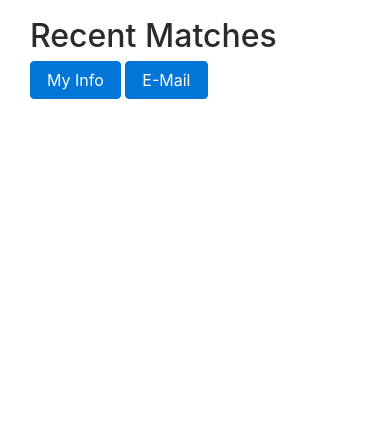
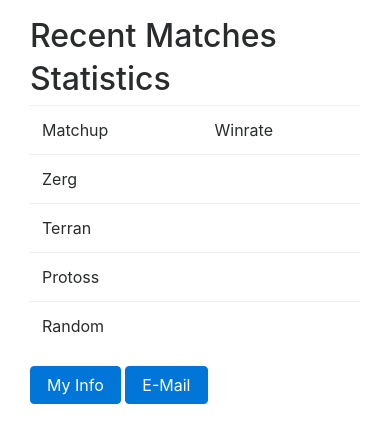
Before and after one commit to mekhami/fbwladder, a Django app: a page that uses fbw/templates/users/user_detail.html in a window 390 px wide. Shown: the part 349-792 px from the top of the page. Run offline with Django 3.2, Linux system fonts and the light colour scheme; the visitor is signed in with stand-in values (Sample User, id 1); data comes from the database, SQL or seed files in the repository; data that the repository does not hold is empty; some libraries are stand-ins or nearby versions.

Commit message:
add winrate statistics to user profile

```diff
--- a/fbw/templates/users/user_detail.html
+++ b/fbw/templates/users/user_detail.html
@@ -7,14 +7,14 @@
     <div class="container">
 
         <div class="row">
-    <div class="col-sm-12">
+            <div class="col-sm-6">
 
                 <h2>{{ object.username }}</h2>
                 {% if object.name %}
                     <p>{{ object.name }}</p>
                 {% endif %}
                 <p><strong>Rating</strong>: {{ object.rating }}</p>
-      <p><strong>Race</strong>: {{ object.race }}</p>
+                <p><strong>Race</strong>: {{ object.get_race_display }}</p>
                 <p><strong>Battle.net</strong>: {{ object.battlenet }}</p>
                 <p><strong>Iccup</strong>: {{ object.iccup }}</p>
                 <p><strong>Shield Battery</strong>: {{ object.shield_battery }}</p>
@@ -23,6 +23,35 @@
                 {% for match in recent_matches %}
                     <p><a href="{% url 'ladder:match-detail' match.id %}">{{ match.winner }} vs {{ match.loser }}</a></p>
                 {% endfor %}
+            </div>
+            <div class="col-sm-6">
+                <h2>Statistics</h2>
+                <table class="table">
+                    <thead>
+                        <tr>
+                            <td>Matchup</td>
+                            <td>Winrate</td>
+                        </tr>
+                    </thead>
+                    <tbody>
+                        <tr>
+                            <td>Zerg</td>
+                            <td>{{ object.vZ_winrate }}</td>
+                        </tr>
+                        <tr>
+                            <td>Terran</td>
+                            <td>{{ object.vT_winrate }}</td>
+                        </tr>
+                        <tr>
+                            <td>Protoss</td>
+                            <td>{{ object.vP_winrate }}</td>
+                        </tr>
+                        <tr>
+                            <td>Random</td>
+                            <td>{{ object.vR_winrate }}</td>
+                        </tr>
+                    </tbody>
+                </table>
             </div>
         </div>
 
--- a/fbw/users/models.py
+++ b/fbw/users/models.py
@@ -35,3 +35,35 @@ class User(AbstractUser):
     @property
     def games_played(self):
         return Match.objects.filter(Q(winner=self) | Q(loser=self)).count()
+
+    @property
+    def vZ_winrate(self):
+        wins = Match.objects.filter(Q(winner=self) & Q(loser__race='Z')).count()
+        losses = Match.objects.filter(Q(loser=self) & Q(winner__race='Z')).count()
+        if wins + losses == 0:
+            return ""
+        return "{0:.0f}%".format(wins / (wins+losses) * 100)
+
+    @property
+    def vT_winrate(self):
+        wins = Match.objects.filter(Q(winner=self) & Q(loser__race='T')).count()
+        losses = Match.objects.filter(Q(loser=self) & Q(winner__race='T')).count()
+        if wins + losses == 0:
+            return ""
+        return "{0:.0f}%".format(wins / (wins+losses) * 100)
+
+    @property
+    def vP_winrate(self):
+        wins = Match.objects.filter(Q(winner=self) & Q(loser__race='P')).count()
+        losses = Match.objects.filter(Q(loser=self) & Q(winner__race='P')).count()
+        if wins + losses == 0:
+            return ""
+        return "{0:.0f}%".format(wins / (wins+losses) * 100)
+
+    @property
+    def vR_winrate(self):
+        wins = Match.objects.filter(Q(winner=self) & Q(loser__race='R')).count()
+        losses = Match.objects.filter(Q(loser=self) & Q(winner__race='R')).count()
+        if wins + losses == 0:
+            return ""
+        return "{0:.0f}%".format(wins / (wins+losses) * 100)
```
Lines whose indentation alone changed are shown as unchanged.
